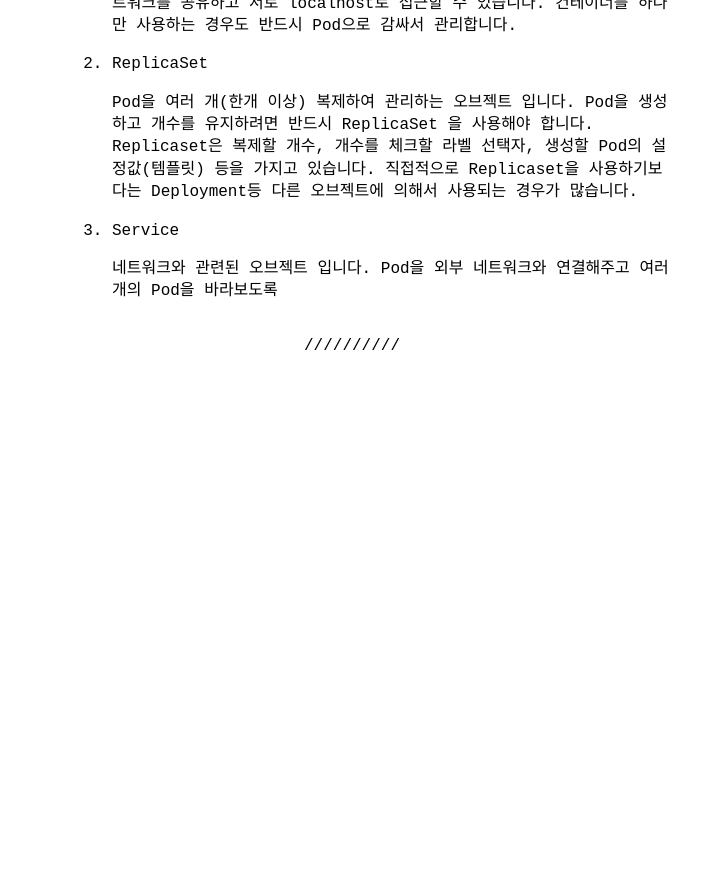
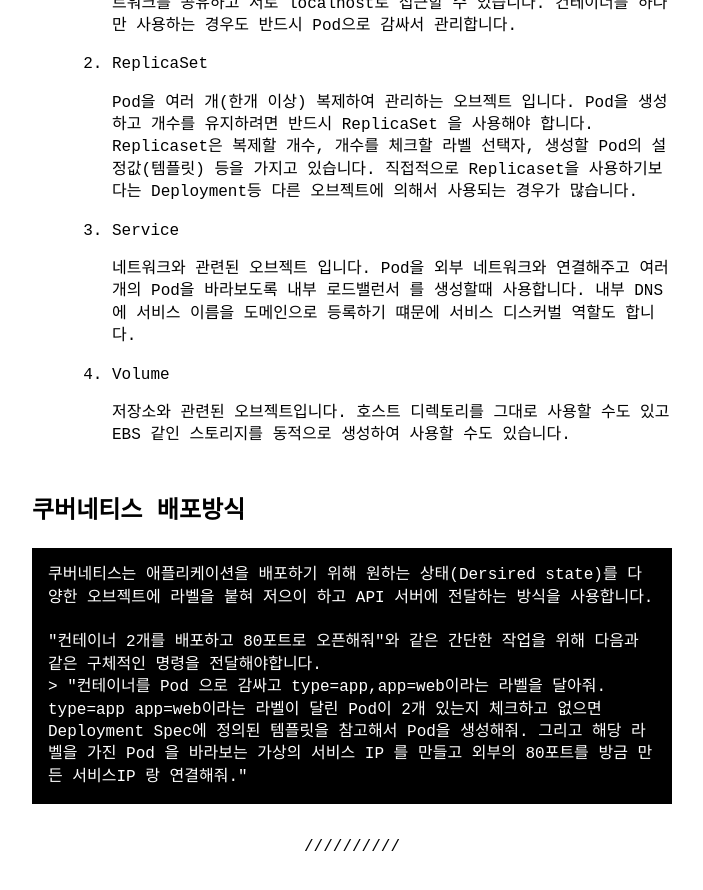
Before and after one commit to coodns/blog, a Jekyll site: the page built from _posts/2023-01-17-쿠버네티스 이론.md, in a window 1280 px wide and 900 px high, scrolled down 3572 px. Shown: the top 890 px of the window, without its empty margins (288-991 px from the left). Built offline with Jekyll 4.4.1, drawn with Linux system fonts in a browser that asks for light colours; comment, search, counter and statistics services are not loaded; before the commit the page ends 4025 px from its top, so only the background shows below that.

Commit message:
쿠버네티스 동작원리

```diff
--- a/_posts/2023-01-17-쿠버네티스 이론.md
+++ b/_posts/2023-01-17-쿠버네티스 이론.md
@@ -91,4 +91,14 @@ category: k8s
 
    3. Service
 
-       네트워크와 관련된 오브젝트 입니다. Pod을 외부 네트워크와 연결해주고 여러 개의 Pod을 바라보도록
+       네트워크와 관련된 오브젝트 입니다. Pod을 외부 네트워크와 연결해주고 여러 개의 Pod을 바라보도록 내부 로드밸런서 를 생성할때 사용합니다. 내부 DNS 에 서비스 이름을 도메인으로 등록하기 떄문에 서비스 디스커벌 역할도 합니다.
+   4. Volume
+
+       저장소와 관련된 오브젝트입니다. 호스트 디렉토리를 그대로 사용할 수도 있고 EBS 같인 스토리지를 동적으로 생성하여 사용할 수도 있습니다.
+
+## 쿠버네티스 배포방식
+
+	쿠버네티스는 애플리케이션을 배포하기 위해 원하는 상태(Dersired state)를 다양한 오브젝트에 라벨을 붙혀 저으이 하고 API 서버에 전달하는 방식을 사용합니다.
+
+	"컨테이너 2개를 배포하고 80포트로 오픈해줘"와 같은 간단한 작업을 위해 다음과 같은 구체적인 명령을 전달해야합니다.
+	> "컨테이너를 Pod 으로 감싸고 type=app,app=web이라는 라벨을 달아줘. type=app app=web이라는 라벨이 달린 Pod이 2개 있는지 체크하고 없으면 Deployment Spec에 정의된 템플릿을 참고해서 Pod을 생성해줘. 그리고 해당 라벨을 가진 Pod 을 바라보는 가상의 서비스 IP 를 만들고 외부의 80포트를 방금 만든 서비스IP 랑 연결해줘."
```
